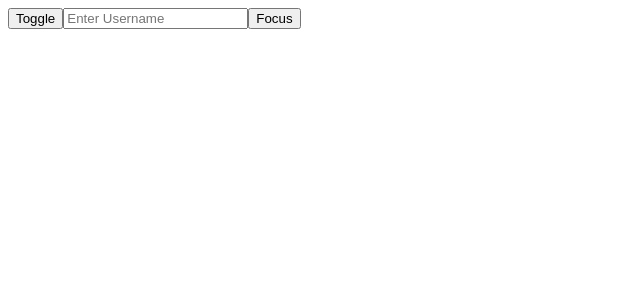
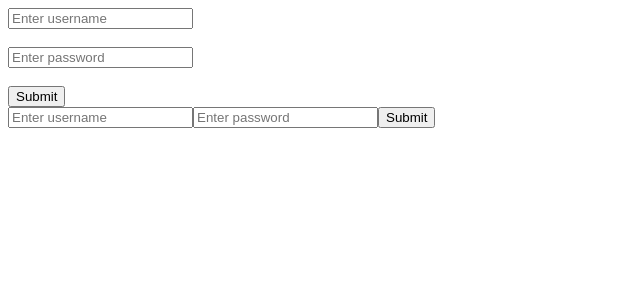
Before and after one commit to pooja02082020/react, a React (Vite) app in the folder new-project/: page / in a window 1280 px wide. Shown: the top 300 px of the page, without its empty margins (0-640 px from the left). Built offline with nearby package versions, Linux system fonts and the light colour scheme.

Commit message:
uncontrolled component

```diff
--- a/new-project/src/App.jsx
+++ b/new-project/src/App.jsx
@@ -1,28 +1,39 @@
 import React, { useRef } from 'react'
 
 function App() {
-  const myRefInput = useRef(null);
-
-  let check = () =>{
-    console.log(myRefInput)
-    myRefInput.current.focus()
-    myRefInput.current.style.color = "blue"
-     myRefInput.current.placeholder ="write smth "
-      myRefInput.current.value = 4356789
+  let handleForm = (event) => {
+    event.preventDefault()
+    console.log(event)
+    let user = document.querySelector("#user").value
+    console.log("USER IS ", user)
+    let pass = document.querySelector("#pass").value
+    console.log("Password IS ", pass)
   }
 
-  const toggleIp =()=>{
-    if(myRefInput.current.style.display !="none")
-      myRefInput.current.style.display ="none"
-    else{
-      myRefInput.current.style.display = "inline"
-    }
+
+  const userRef = useRef();
+  const passRef = useRef();
+  let handleRef = (event)=>{
+    event.preventDefault();
+    let user = userRef.current.value
+    let pass = passRef.current.value
+    console.log("USER IS ", user)
+    console.log("Password IS ", pass)
+
   }
   return (
     <div>
-      <button onClick={toggleIp}>Toggle</button>
-      <input ref={myRefInput} type="text"  placeholder='Enter Username'/>
-      <button onClick={check}>Focus</button>
+      <form action="" onSubmit={handleForm}>
+        <input id='user' type="text" placeholder='Enter username' /><br /><br />
+        <input id='pass' type="password" placeholder='Enter password' /><br /><br />
+        <button>Submit</button>
+      </form>
+
+      <form action="" onSubmit={handleRef}>
+        <input ref={userRef} type="text" placeholder='Enter username' />
+        <input ref={passRef} type="password" placeholder='Enter password' />
+        <button>Submit</button>
+      </form>
     </div>
   )
 }
```
Also changed, not shown: new-project/src/app.txt.
